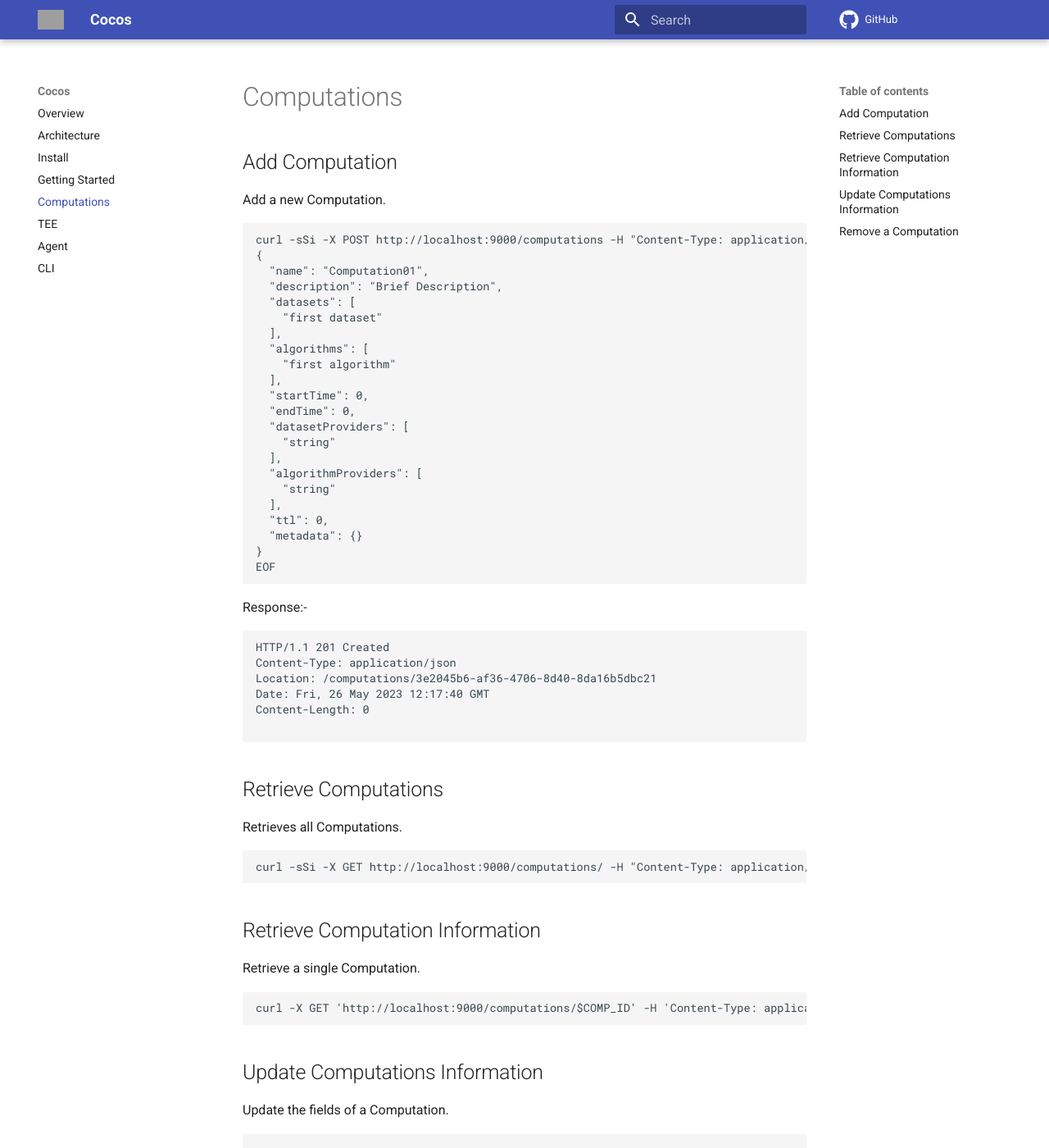
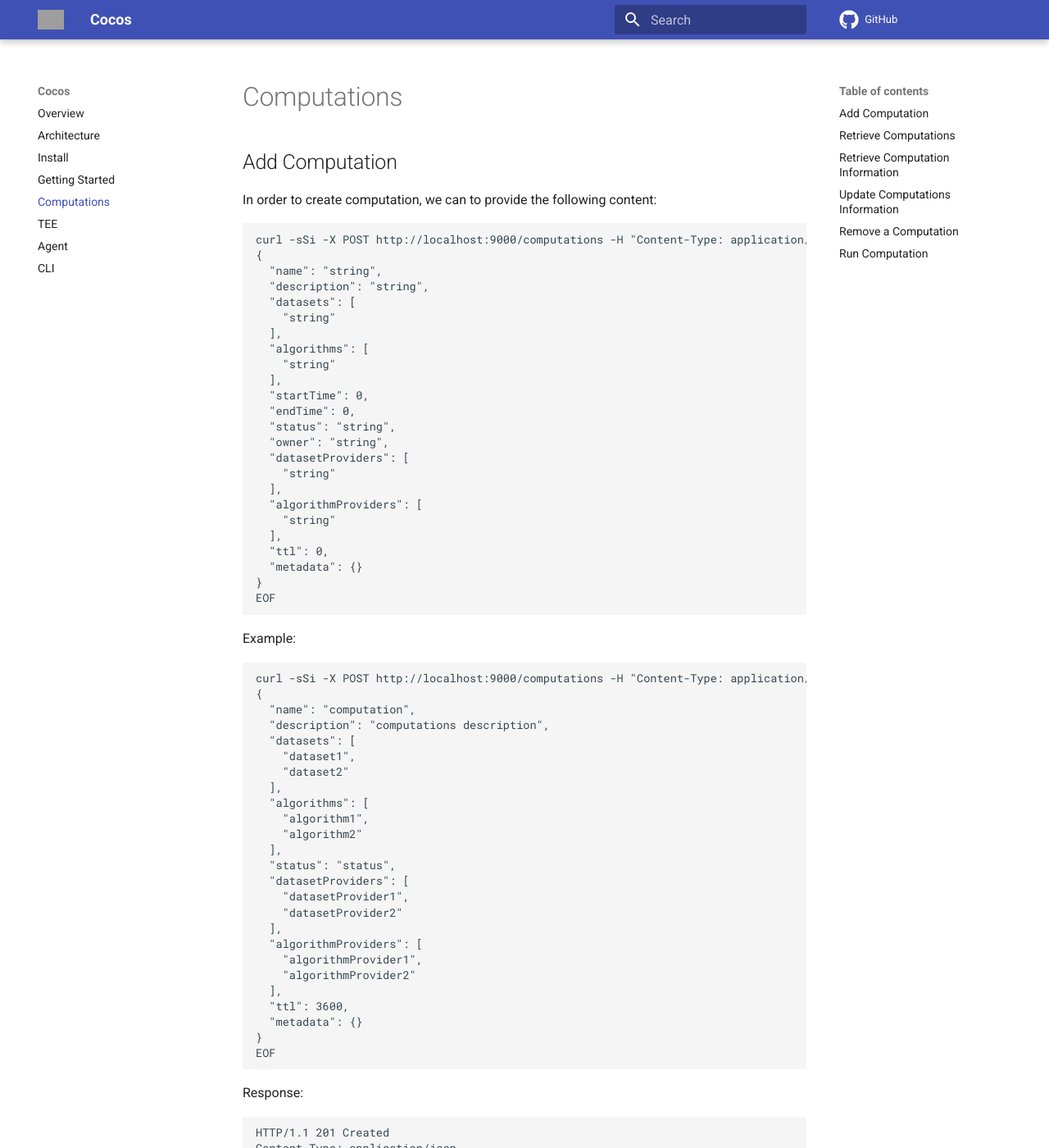
Before and after one commit to ultravioletrs/cocos-docs, an MkDocs documentation site: the page built from docs/computations.md, in a window 1280 px wide and 1400 px high. Shown: the whole window at 82% size. Built offline with MkDocs 1.6.1 and Material for MkDocs 9.7.7, drawn with Linux system fonts in a browser that asks for light colours; comment, search, counter and statistics services are not loaded; some of the changed text lies outside the part shown; grey boxes are pictures that could not be loaded.

Commit message:
Update Examples
Signed-off-by: rodneyosodo <blackd0t@protonmail.com>

````diff
--- a/docs/computations.md
+++ b/docs/computations.md
@@ -2,21 +2,23 @@
 
 ## Add Computation
 
-Add a new Computation.
+In order to create computation, we can to provide the following content:
 
 ```bash
-curl -sSi -X POST http://localhost:9000/computations -H "Content-Type: application/json" -d @- <<EOF
+curl -sSi -X POST http://localhost:9000/computations -H "Content-Type: application/json" -H 'Authorization: Bearer <user_token>' -d @- << EOF
 {
-  "name": "Computation01",
-  "description": "Brief Description",
+  "name": "string",
+  "description": "string",
   "datasets": [
-    "first dataset"
+    "string"
   ],
   "algorithms": [
-    "first algorithm"
+    "string"
   ],
   "startTime": 0,
   "endTime": 0,
+  "status": "string",
+  "owner": "string",
   "datasetProviders": [
     "string"
   ],
@@ -29,45 +31,200 @@ curl -sSi -X POST http://localhost:9000/computations -H "Content-Type: applicati
 EOF
 ```
 
-Response:-
+Example:
+
+```bash
+curl -sSi -X POST http://localhost:9000/computations -H "Content-Type: application/json" -H "Authorization: Bearer $USERTOKEN" -d @- << EOF
+{
+  "name": "computation",
+  "description": "computations description",
+  "datasets": [
+    "dataset1",
+    "dataset2"
+  ],
+  "algorithms": [
+    "algorithm1",
+    "algorithm2"
+  ],
+  "status": "status",
+  "datasetProviders": [
+    "datasetProvider1",
+    "datasetProvider2"
+  ],
+  "algorithmProviders": [
+    "algorithmProvider1",
+    "algorithmProvider2"
+  ],
+  "ttl": 3600,
+  "metadata": {}
+}
+EOF
+```
+
+Response:
 
 ```bash
 HTTP/1.1 201 Created
 Content-Type: application/json
-Location: /computations/3e2045b6-af36-4706-8d40-8da16b5dbc21
-Date: Fri, 26 May 2023 12:17:40 GMT
+Location: /computations/0cc5a6aa-0fba-479c-a8e9-98fe6338ff6a
+Date: Mon, 24 Oct 2022 14:41:52 GMT
 Content-Length: 0
-
 ```
 
 ## Retrieve Computations
 
-Retrieves all Computations.
+In order to get all computations:
 
 ```bash
-curl -sSi -X GET http://localhost:9000/computations/ -H "Content-Type: application/json"
+curl -sSi -X GET http://localhost:9000/computations -H "Content-Type: application/json" -H 'Authorization: Bearer <user_token>'
+```
+
+Example:
+
+```bash
+curl -sSi -X GET http://localhost:9000/computations -H "Content-Type: application/json" -H "Authorization: Bearer $USERTOKEN"
+```
+
+Response:
+
+```bash
+HTTP/1.1 200 OK
+Content-Type: application/json
+Date: Mon, 24 Oct 2022 14:42:21 GMT
+Content-Length: 283
+
+{
+    "total": 1,
+    "limit": 10,
+    "computations": [
+        {
+            "id": "0cc5a6aa-0fba-479c-a8e9-98fe6338ff6a",
+            "name": "string",
+            "description": "string",
+            "status": "string",
+            "owner": "string",
+            "start_time": "2022-10-24T14:41:52.650971Z",
+            "end_time": "0001-01-01T00:00:00Z",
+            "datasets": [
+                "string"
+            ],
+            "algorithms": [
+                "string"
+            ]
+        }
+    ]
+}
 ```
 
 ## Retrieve Computation Information
 
-Retrieve a single Computation.
+In order to get one pspecific computation, by ID:
 
 ```bash
-curl -X GET 'http://localhost:9000/computations/$COMP_ID' -H 'Content-Type: application/json'
+curl -sSi -X GET http://localhost:9000/computations/<computation_id> -H "Content-Type: application/json" -H 'Authorization: Bearer <user_token>'
+```
+
+Example:
+
+```bash
+curl -sSi -X GET http://localhost:9000/computations/$computation_id -H "Content-Type: application/json" -H "Authorization: Bearer $USERTOKEN"
+```
+
+Response:
+
+```bash
+HTTP/1.1 200 OK
+Content-Type: application/json
+Date: Mon, 24 Oct 2022 14:43:07 GMT
+Content-Length: 243
+
+{
+  "id": "31b0dd3f-9f05-4000-9330-c6da0c33bf2a",
+  "name": "computation",
+  "description": "computations description",
+  "status": "status",
+  "owner": "db5e92c6-e003-4945-a096-4b9c2471fe3d",
+  "start_time": "2023-06-09T14:54:37.16522Z",
+  "end_time": "2023-06-09T15:54:37.16522Z",
+  "datasets": ["dataset1", "dataset2"],
+  "algorithms": ["algorithm1", "algorithm2"],
+  "ttl": 3600
+}
+
 ```
 
 ## Update Computations Information
 
-Update the fields of a Computation.
+In order to update computation:
 
 ```bash
+curl -sSi -X PUT http://localhost:9000/computations/<computation_id> -H "Content-Type: application/json" -H "Authorization: Bearer <user_token>" -d @- <<EOF
+{
+  "name": "<computation_name>",
+  "description": "<computation_description>",
+  "metadata": {}
+}
+EOF
+```
 
+Example:
+
+```bash
+curl -sSi -X PUT http://localhost:9000/computations/$computation_id -H "Content-Type: application/json" -H "Authorization: Bearer $USERTOKEN" -d @- <<EOF
+{
+  "name": "<computation_name>",
+  "description": "<computation_description>",
+  "metadata": {}
+}
+EOF
+```
+
+Response:
+
+```bash
+HTTP/1.1 200 OK
+Content-Type: application/json
+Date: Fri, 09 Jun 2023 15:07:22 GMT
+Content-Length: 0
 ```
 
 ## Remove a Computation
 
-Remove/Delete a particular Computation.
+In order to delete computation:
 
 ```bash
+curl -sSi -X DELETE http://localhost:9000/computations/<computation_id> -H "Content-Type: application/json" -H "Authorization: Bearer <user_token>"
+```
 
+Example:
+
+```bash
+curl -sSi -X DELETE http://localhost:9000/computations/$computation_id -H "Content-Type: application/json" -H "Authorization: Bearer $USERTOKEN"
 ```
+
+Response:
+
+```bash
+HTTP/1.1 204 No Content
+Content-Type: application/json
+Date: Mon, 24 Oct 2022 14:49:13 GMT
+```
+
+## Run Computation
+
+In order to get one pspecific computation, by ID:
+
+```bash
+curl -sSi -X POST http://localhost:9000/computations/<computation_id>/run -H "Content-Type: application/json" -H "Authorization: Bearer <user_token>"
+```
+
+Example:
+
+```bash
+curl -sSi -X POST http://localhost:9000/computations/$computation_id/run -H "Content-Type: application/json" -H "Authorization: Bearer $USERTOKEN"
+```
+
+Response:
+
+```bash
+```
````
Also changed, not shown: docs/getting-started.md (+12 -1 lines), docs/groups.md (+2 -0 lines), docs/policies.md (+1 -1 lines).
